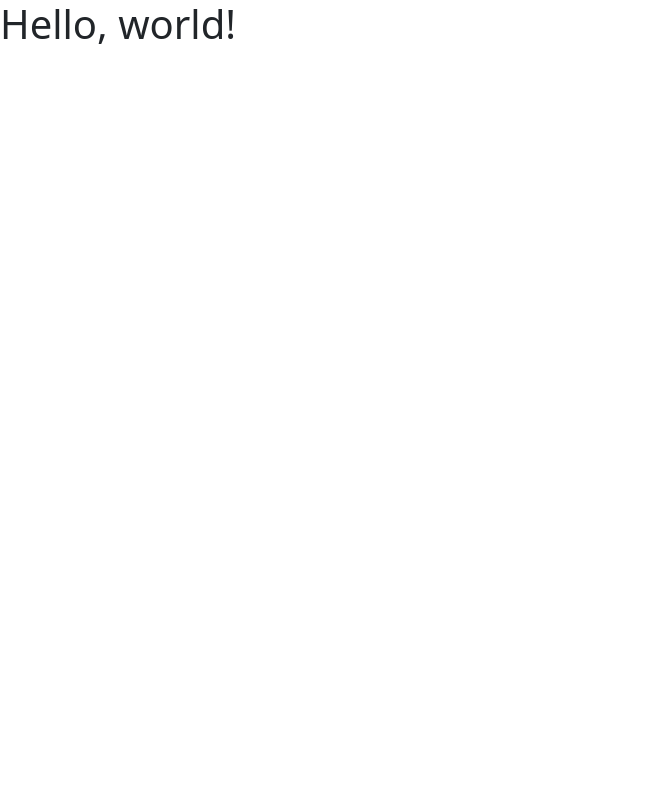
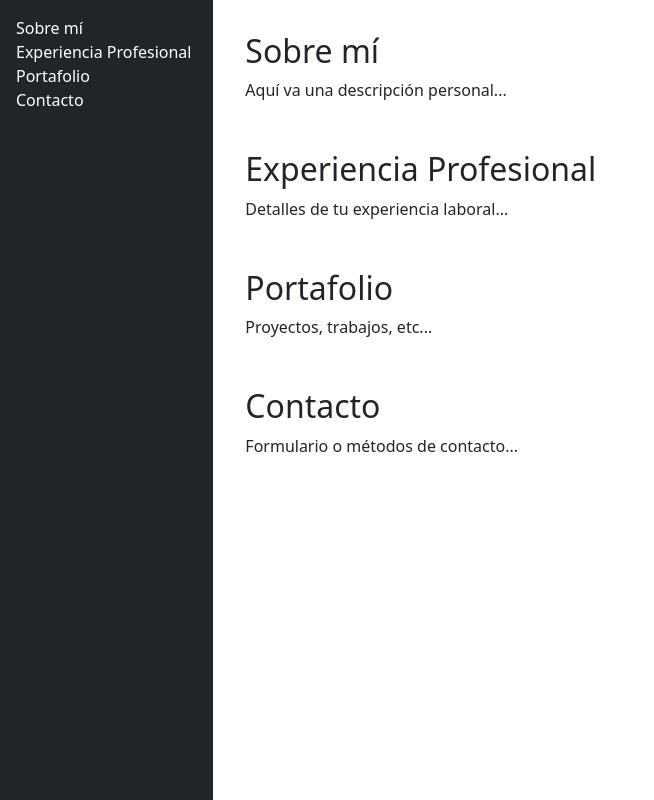
Before and after one commit to daes38/desafio-final, a plain HTML site: page index.html in a window 1280 px wide. Shown: the whole page, without its empty margins (0-654 px from the left). Drawn offline with nearby package versions, Linux system fonts and the light colour scheme.

Commit message:
Actualización 1.0.0 [index, css & images]

```diff
--- /dev/null
+++ b/assets/css/style.css
@@ -0,0 +1,19 @@
+/* Sidebar personalizado */
+.sidebar {
+    background-color: #212529;
+    min-height: 100vh;
+  }
+
+  .nav-link {
+    color: white;
+    transition: color 0.3s ease;
+  }
+
+  .nav-link:hover {
+    color: #00bfff;
+  }
+
+  /* Contenido con espacio */
+  .content {
+    padding: 2rem;
+  }
--- a/index.html
+++ b/index.html
@@ -3,16 +3,91 @@
   <head>
     <meta charset="utf-8" />
     <meta name="viewport" content="width=device-width, initial-scale=1" />
-    <title>Bootstrap demo</title>
+    <title>CV de Nico</title>
     <link
       href="https://cdn.jsdelivr.net/npm/bootstrap@5.2.3/dist/css/bootstrap.min.css"
       rel="stylesheet"
       integrity="sha384-rbsA2VBKQhggwzxH7pPCaAqO46MgnOM80zW1RWuH61DGLwZJEdK2Kadq2F9CUG65"
       crossorigin="anonymous"
     />
+    <link rel="stylesheet" href="assets/css/style.css" />
   </head>
   <body>
-    <h1>Hello, world!</h1>
+    <body>
+        <!-- Navbar para móviles -->
+        <nav class="navbar navbar-dark bg-dark d-lg-none">
+          <div class="container-fluid">
+            <button
+              class="navbar-toggler"
+              type="button"
+              data-bs-toggle="offcanvas"
+              data-bs-target="#sidebarMenu"
+            >
+              <span class="navbar-toggler-icon"></span>
+            </button>
+          </div>
+        </nav>
+
+        <!-- Grilla principal -->
+        <div class="container-fluid">
+          <div class="row">
+            <!-- Sidebar -->
+            <div
+              class="col-lg-3 col-xl-2 p-0 bg-dark offcanvas-lg offcanvas-start sidebar"
+              tabindex="-1"
+              id="sidebarMenu"
+            >
+              <div class="offcanvas-header d-lg-none">
+                <h5 class="text-white">Menú</h5>
+                <button
+                  type="button"
+                  class="btn-close btn-close-white"
+                  data-bs-dismiss="offcanvas"
+                ></button>
+              </div>
+              <div class="offcanvas-body d-flex flex-column pt-3">
+                <a href="#sobre-mi" class="nav-link px-3" data-bs-dismiss="offcanvas"
+                  >Sobre mí</a
+                >
+                <a
+                  href="#experiencia"
+                  class="nav-link px-3"
+                  data-bs-dismiss="offcanvas"
+                  >Experiencia Profesional</a
+                >
+                <a href="#portafolio" class="nav-link px-3" data-bs-dismiss="offcanvas"
+                  >Portafolio</a
+                >
+                <a href="#contacto" class="nav-link px-3" data-bs-dismiss="offcanvas"
+                  >Contacto</a
+                >
+              </div>
+            </div>
+
+            <!-- Contenido principal -->
+            <main class="col-lg-9 col-xl-10 content">
+              <section id="sobre-mi" class="mb-5">
+                <h2>Sobre mí</h2>
+                <p>Aquí va una descripción personal...</p>
+              </section>
+
+              <section id="experiencia" class="mb-5">
+                <h2>Experiencia Profesional</h2>
+                <p>Detalles de tu experiencia laboral...</p>
+              </section>
+
+              <section id="portafolio" class="mb-5">
+                <h2>Portafolio</h2>
+                <p>Proyectos, trabajos, etc...</p>
+              </section>
+
+              <section id="contacto">
+                <h2>Contacto</h2>
+                <p>Formulario o métodos de contacto...</p>
+              </section>
+            </main>
+          </div>
+        </div>
     <script
       src="https://cdn.jsdelivr.net/npm/bootstrap@5.2.3/dist/js/bootstrap.bundle.min.js"
       integrity="sha384-kenU1KFdBIe4zVF0s0G1M5b4hcpxyD9F7jL+jjXkk+Q2h455rYXK/7HAuoJl+0I4"
```
Also changed, not shown: assets/images/logo.png (added), 1 other file.
